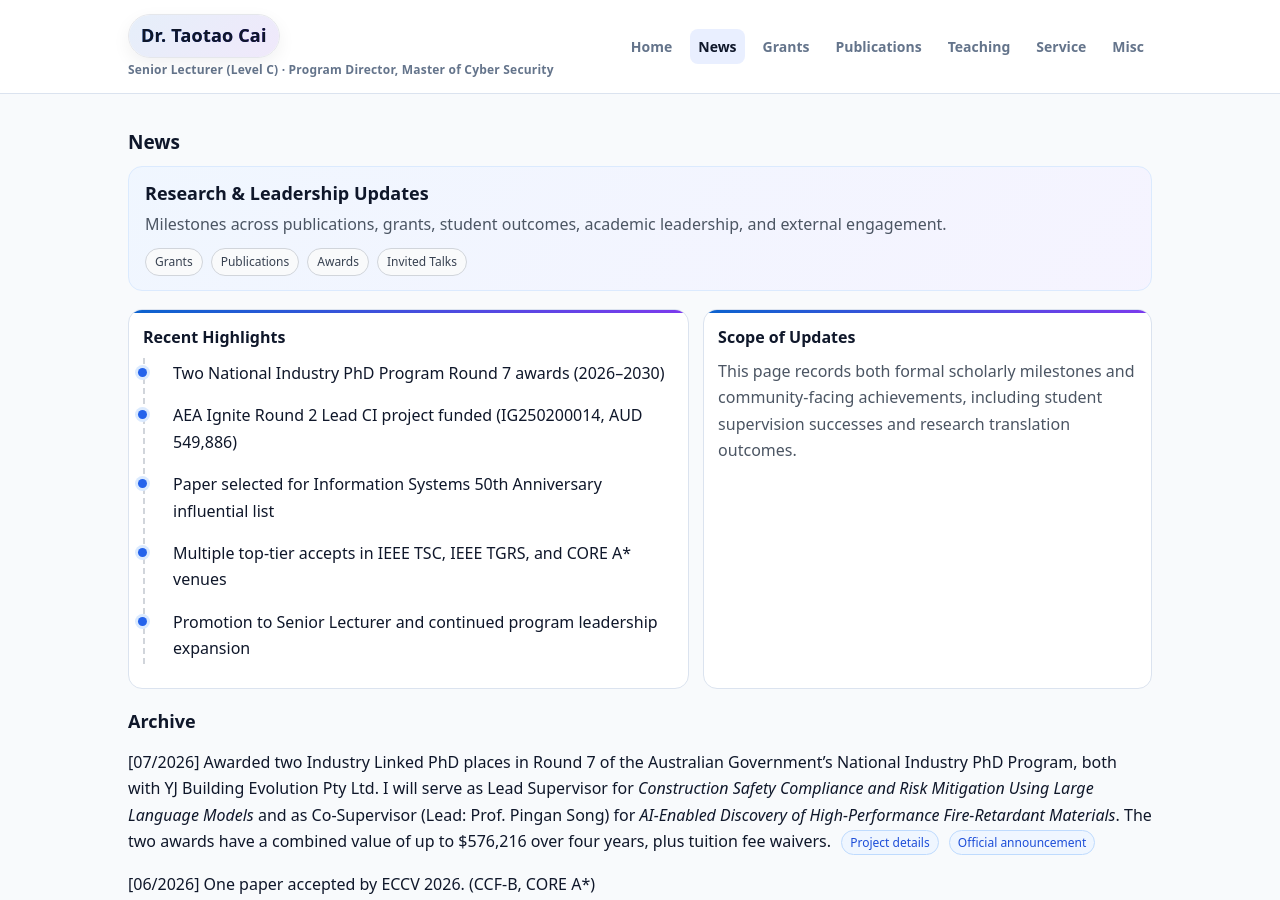
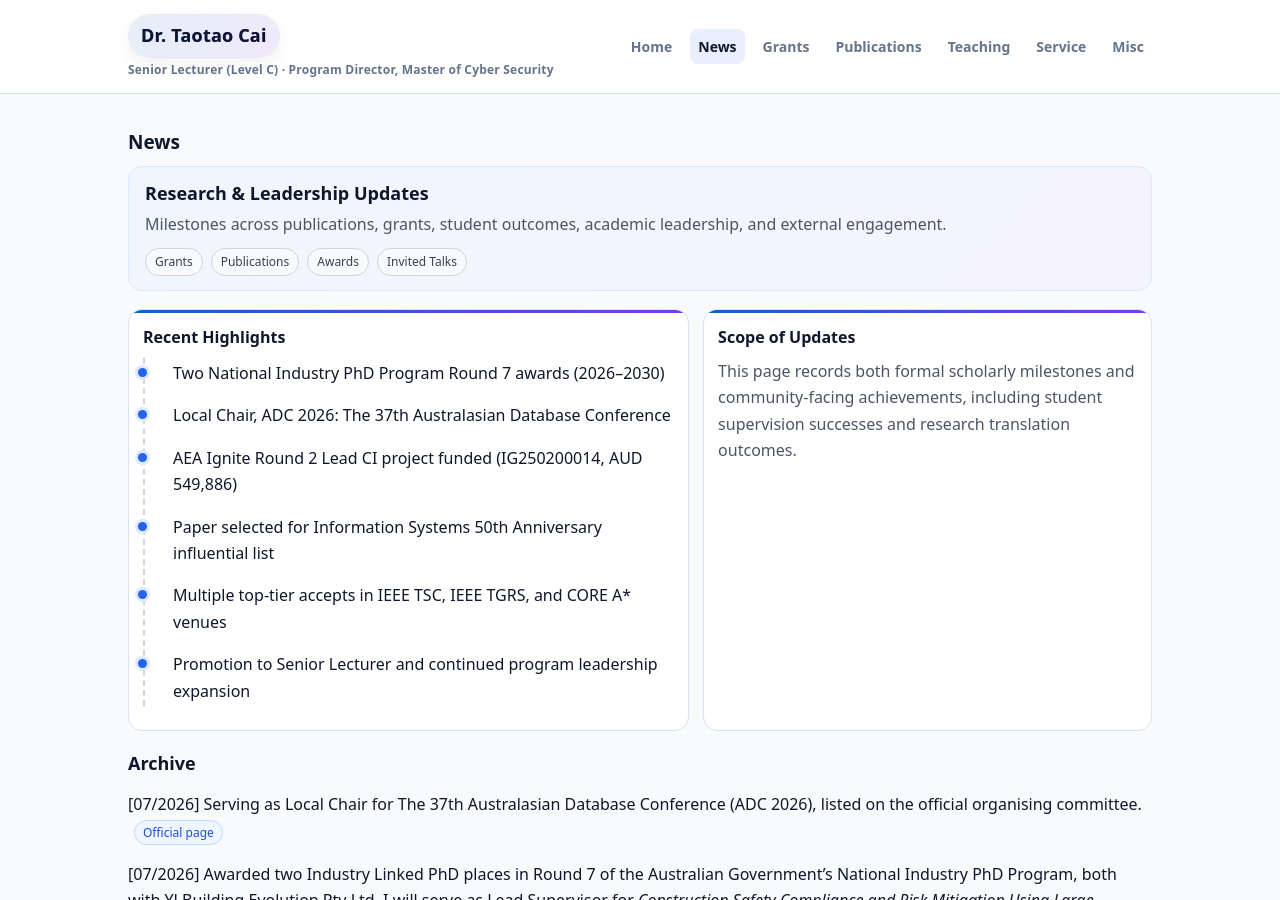
Before and after one commit to Taotao1992/Taotao1992.github.io, a Jekyll site: the page built from news.md, in a window 1280 px wide and 900 px high. Built offline with Jekyll 4.4.1, drawn with Linux system fonts in a browser that asks for light colours.

Commit message:
Add ADC 2026 local chair service

```diff
--- a/news.md
+++ b/news.md
@@ -22,6 +22,7 @@ permalink: /news/
     <h3>Recent Highlights</h3>
     <ul class="timeline">
       <li>Two National Industry PhD Program Round 7 awards (2026–2030)</li>
+      <li>Local Chair, ADC 2026: The 37th Australasian Database Conference</li>
       <li>AEA Ignite Round 2 Lead CI project funded (IG250200014, AUD 549,886)</li>
       <li>Paper selected for Information Systems 50th Anniversary influential list</li>
       <li>Multiple top-tier accepts in IEEE TSC, IEEE TGRS, and CORE A* venues</li>
@@ -35,6 +36,8 @@ permalink: /news/
 </div>
 
 ## Archive
+
+[07/2026] Serving as Local Chair for The 37th Australasian Database Conference (ADC 2026), listed on the official organising committee. <a class="inline-link" href="https://adc-conference.github.io/2026/organisation">Official page</a>
 
 [07/2026] Awarded two Industry Linked PhD places in Round 7 of the Australian Government’s National Industry PhD Program, both with YJ Building Evolution Pty Ltd. I will serve as Lead Supervisor for <em>Construction Safety Compliance and Risk Mitigation Using Large Language Models</em> and as Co-Supervisor (Lead: Prof. Pingan Song) for <em>AI-Enabled Discovery of High-Performance Fire-Retardant Materials</em>. The two awards have a combined value of up to $576,216 over four years, plus tuition fee waivers. <a class="inline-link" href="/grants-projects/">Project details</a> <a class="inline-link" href="https://www.education.gov.au/national-industry-phd-program/announcements/national-industry-phd-program-round-7-outcomes-announced">Official announcement</a>
 
```
Also changed, not shown: professional-activities.md (+2 -0 lines).
